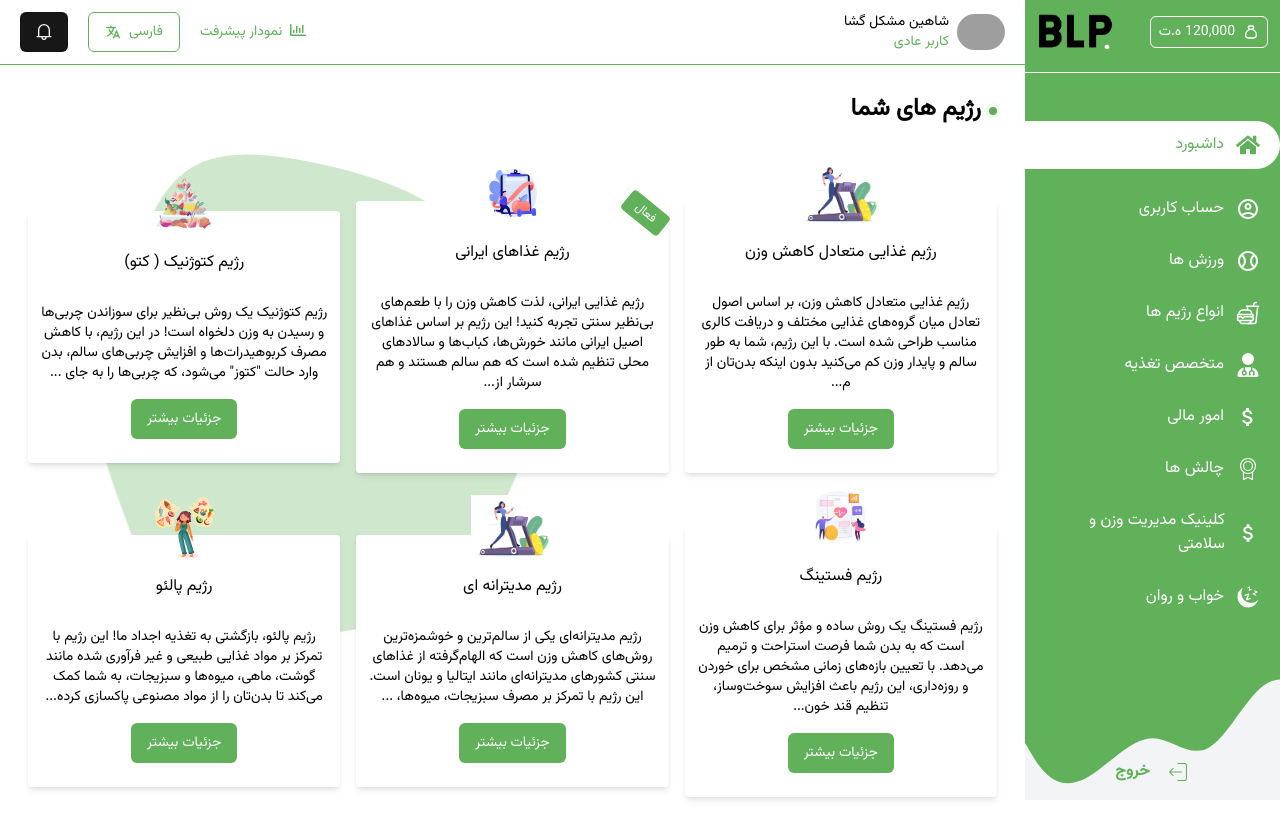
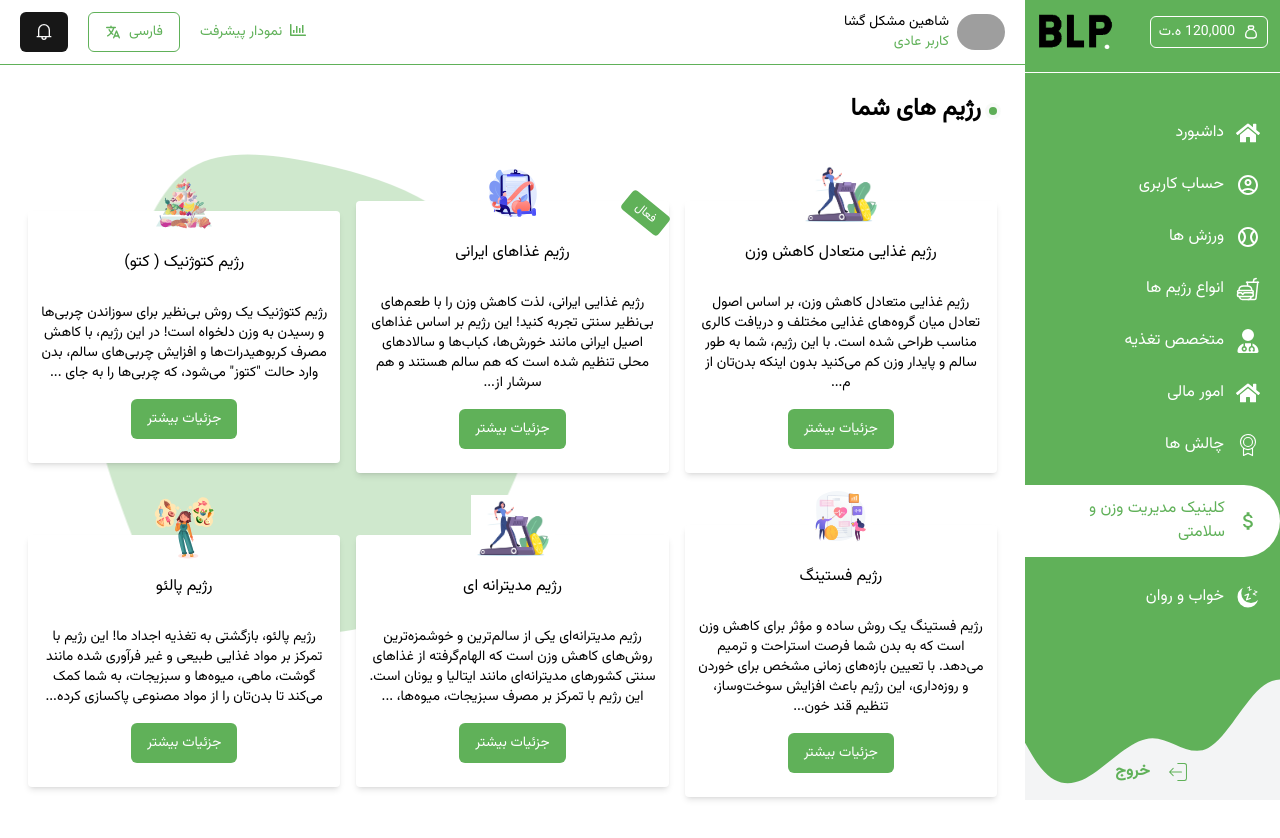
Before and after one commit to sisyx/eatbetter, a React (Vite) app: page /userPanel/health in a window 1280 px wide. Shown: the top 838 px of the page. Built offline with nearby package versions, Linux system fonts and the light colour scheme; grey boxes are pictures that could not be loaded.

Commit message:
dynamic sidebar links

```diff
--- a/src/components/templates/UserPanel/Challenges/Card.tsx
+++ b/src/components/templates/UserPanel/Challenges/Card.tsx
@@ -10,7 +10,7 @@ const Card = ({ isActive }: Props) => {
   return (
     <div
       data-aos="fade-up"
-      className={`relative sm:mt-9 rounded-sm bg-white px-3 pb-6 pt-4 sm:pt-6 text-center transition-transform sm:!shadow-md hover:sm:!-translate-y-2`}
+      className={`relative sm:mt-5 rounded-sm bg-white px-3 pb-6 pt-4 sm:pt-6 text-center transition-transform sm:!shadow-md hover:sm:!-translate-y-2`}
     >
       <div className="flex gap-3">
         <div className="text-right">
--- a/src/components/templates/UserPanel/Health/Diets/Modal.tsx
+++ b/src/components/templates/UserPanel/Health/Diets/Modal.tsx
@@ -34,10 +34,10 @@ const Modal = (props: Props) => {
             </div>
           </DialogTitle>
         </DialogHeader>
-        <div dir="rtl" className="flex justify-center gap-3 items-center">
+        <div dir="rtl" className="flex items-center justify-center gap-3">
           <p>تاریخ شروع:</p>
           <DatePicker
-             value={selectedDate}
+            value={selectedDate}
             onChange={setSelectedDate as any}
             calendar={persian}
             locale={persian_fa}
--- a/src/components/templates/UserPanel/SideBar.tsx
+++ b/src/components/templates/UserPanel/SideBar.tsx
@@ -1,5 +1,5 @@
 import { FaHome } from "react-icons/fa";
-import { Link } from "react-router-dom";
+import { Link, useLocation, useNavigation, useParams } from "react-router-dom";
 import {
   MdOutlineAccountCircle,
   MdOutlineSportsBaseball,
@@ -14,6 +14,55 @@ import { PiMedalLight } from "react-icons/pi";
 
 import { TbMoneybag } from "react-icons/tb";
 const SideBar = ({ className }: { className?: string }) => {
+  const links = [
+    {
+      title: "داشبورد",
+      href: "/userpanel",
+      icon: <FaHome className="text-2xl" />,
+    },
+    {
+      title: "حساب کاربری",
+      href: "/userpanel/profile",
+      icon: <MdOutlineAccountCircle className="text-2xl" />,
+    },
+    {
+      title: "ورزش ها",
+      href: "/userpanel",
+      icon: <MdOutlineSportsBaseball className="text-2xl" />,
+    },
+    {
+      title: "انواع رژیم ها ",
+      href: "/userpanel",
+      icon: <IoFastFoodOutline className="text-2xl" />,
+    },
+    {
+      title: "متخصص تغذیه",
+      href: "/userpanel",
+      icon: <FaUserDoctor className="text-2xl" />,
+    },
+    {
+      title: "امور مالی ",
+      href: "/userpanel",
+      icon: <FaHome className="text-2xl" />,
+    },
+    {
+      title: "چالش ها",
+      href: "/userpanel/challenges",
+      icon: <PiMedalLight className="text-2xl" />,
+    },
+    {
+      title: "کلینیک مدیریت وزن و سلامتی ",
+      href: "/userpanel/health",
+      icon: <MdAttachMoney className="text-2xl" />,
+    },
+    {
+      title: "خواب و روان",
+      href: "/userpanel/sleep",
+      icon: <GiNightSleep className="text-2xl" />,
+    },
+  ];
+  const param = useLocation();
+
   return (
     <aside
       className={`${className ? className : ""} sticky bottom-0 top-0 h-full min-h-screen min-w-[255px] overflow-hidden bg-main py-3 text-white`}
@@ -22,11 +71,11 @@ const SideBar = ({ className }: { className?: string }) => {
         <div className="flex items-center justify-between px-3">
           <Link className="text-sm sm:text-base" to={"/"}>
             <Button
-              className="flex h-8 gap-2 border items-center border-white px-2"
+              className="flex h-8 items-center gap-2 border border-white px-2"
               variant={"main"}
             >
               <TbMoneybag />
-              <p className="text-xs sm:mt-0 mt-1 xs:text-sm">120,000 ه.ت </p>
+              <p className="mt-1 text-xs xs:text-sm sm:mt-0">120,000 ه.ت </p>
             </Button>
           </Link>
           <Link to={"/"}>
@@ -40,72 +89,19 @@ const SideBar = ({ className }: { className?: string }) => {
         </div>
       </div>{" "}
       <section>
-        <ul className="space-y-7 pt-12 pb-16">
-          <Link
-            to={"/"}
-            className="flex flex-row-reverse items-center justify-end gap-3 rounded-r-full bg-white px-5 py-3 text-main"
-          >
-            <li>داشبورد</li>
-            <FaHome className="text-2xl" />
-          </Link>
-          <Link
-            to={"/userPanel/profile"}
-            className="flex flex-row-reverse items-center justify-end gap-3 px-5"
-          >
-            <li>حساب کاربری</li>
-            <MdOutlineAccountCircle className="text-2xl" />
-          </Link>
-          <Link
-            to={"/"}
-            className="flex flex-row-reverse items-center justify-end gap-3 px-5"
-          >
-            <li>ورزش ها</li>
-            <MdOutlineSportsBaseball className="text-2xl" />
-          </Link>
-          <Link
-            to={"/"}
-            className="flex flex-row-reverse items-center justify-end gap-3 px-5"
-          >
-            <li>انواع رژیم ها</li>
-            <IoFastFoodOutline className="text-2xl" />
-          </Link>
-          <Link
-            to={"/"}
-            className="flex flex-row-reverse items-center justify-end gap-3 px-5"
-          >
-            <li>متخصص تغذیه</li>
-            <FaUserDoctor className="text-2xl" />
-          </Link>
-          <Link
-            to={"/"}
-            className="flex flex-row-reverse items-center justify-end gap-3 px-5"
-          >
-            <li>امور مالی</li>
-            <MdAttachMoney className="text-2xl" />
-          </Link>
-          <Link
-            to={"/userPanel/challengs"}
-            className="flex flex-row-reverse items-center justify-end gap-3 px-5"
-          >
-            <li>چالش ها</li>
-            <PiMedalLight className="text-2xl" />
-          </Link>
-          <Link
-            to={"/userPanel/health"}
-            className="flex flex-row-reverse items-center justify-end gap-3 px-5"
-          >
-            <li>کلینیک مدیریت وزن و سلامتی</li>
-            <MdAttachMoney className="text-2xl" />
-          </Link>
-          <Link
-            to={"/userPanel/sleep"}
-            className="flex flex-row-reverse items-center justify-end gap-3 rounded-r-full px-5"
-          >
-            <li>خواب و روان</li>
-            <GiNightSleep className="text-2xl" />
-          </Link>
+        <ul className="space-y-7 pb-16 pt-12 [&>*]:relative [&>*]:z-50">
+          {links.map((link) => (
+            <Link
+              to={link.href}
+              className={`${param.pathname.slice(11) === link.href.slice(11) ? "bg-white py-3 text-main" : ""}  px-5 flex flex-row-reverse items-center justify-end gap-3 rounded-r-full`}
+            >
+              <li>{link.title}</li>
+              {link.icon}
+            </Link>
+          ))}
+
           <svg
-            className="absolute bottom-[53px] w-full"
+            className="!absolute bottom-[53px] !z-10 w-full"
             style={{ transform: "scale(3.5)" }}
             xmlns="http://www.w3.org/2000/svg"
             viewBox="0 0 1440 320"
@@ -117,7 +113,7 @@ const SideBar = ({ className }: { className?: string }) => {
             ></path>
           </svg>
 
-          <div className="absolute bottom-4 z-50 flex w-full cursor-pointer flex-row-reverse items-center justify-center gap-4 px-5 pt-3 font-bold text-main">
+          <div className="!absolute bottom-4 z-50 flex w-full cursor-pointer flex-row-reverse items-center justify-center gap-4 px-5 pt-3 font-bold text-main">
             <li>خروج</li>
             <CiLogout className="text-2xl" />
           </div>
--- a/src/index.css
+++ b/src/index.css
@@ -10,7 +10,7 @@
 
 body {
   background-color: #ffffff;
-}
+ }
 
 @keyframes slideDown {
   0% {
--- a/src/pages/UserPanel/Challenges/Challenges.tsx
+++ b/src/pages/UserPanel/Challenges/Challenges.tsx
@@ -13,10 +13,13 @@ const Challenges = () => {
         alt=""
       />
       <main
-        className="grid grid-cols-[1fr] items-center gap-4 md:!grid-cols-[1fr,1fr,1fr] lg:!grid-cols-[1fr,1fr] xl:!grid-cols-[1fr,1fr,1fr]"
+        className="grid grid-cols-[1fr] pb-16 items-center gap-4 md:!grid-cols-[1fr,1fr,1fr] lg:!grid-cols-[1fr,1fr] xl:!grid-cols-[1fr,1fr,1fr]"
         dir="rtl"
       >
         <Card isActive={true} />
+        <Card />
+        <Card />
+        <Card />
         <Card />
         <Card />
         <Card />
```
